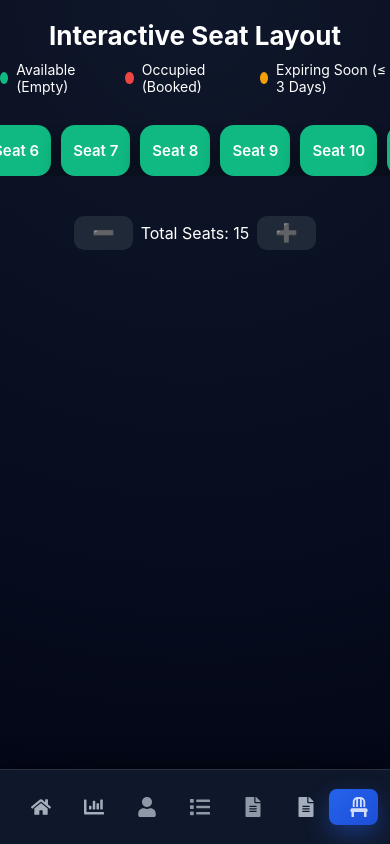
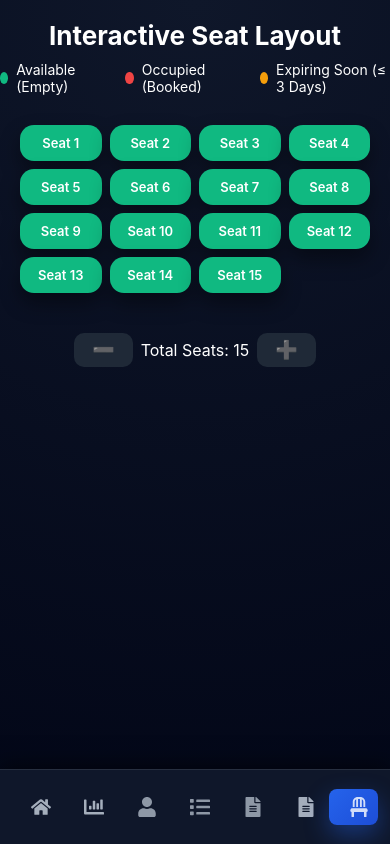
Before and after one commit to sujatapatel7827-maker/Library-Management-System, a React app in the folder frontend/: page /home/seats in a window 390 px wide. Built offline with nearby package versions, Linux system fonts and the light colour scheme; no server answers; sample sign-in values are in the browser's storage; the HTML template or start-up script is replaced by a standard one.

Commit message:
fix(ui): top nav sizing, seat grid wrapping on mobile, and date placeholders

```diff
--- a/frontend/src/components/BookingForm/BookingForm.jsx
+++ b/frontend/src/components/BookingForm/BookingForm.jsx
@@ -198,6 +198,7 @@ export default function BookingForm({ students, setStudents }) {
               }
             />
 
+            <div style={{textAlign: "left", color: "#aaa", fontSize: "14px", marginTop: "10px", marginBottom: "4px", paddingLeft: "4px"}}>Start Date</div>
             <input
               type="date"
               value={booking.startDate}
@@ -207,6 +208,7 @@ export default function BookingForm({ students, setStudents }) {
               required
             />
 
+            <div style={{textAlign: "left", color: "#aaa", fontSize: "14px", marginTop: "10px", marginBottom: "4px", paddingLeft: "4px"}}>End Date</div>
             <input
               type="date"
               value={booking.endDate}
--- a/frontend/src/components/Deshboard/Dashboard.css
+++ b/frontend/src/components/Deshboard/Dashboard.css
@@ -562,3 +562,4 @@
     width: 220px !important;
   }
 }
+@media (max-width: 768px) { .top-nav { justify-content: center !important; margin-bottom: 20px !important; gap: 10px !important; flex-wrap: wrap !important; font-size: 13px !important; } .top-nav span { display: flex !important; flex-direction: column !important; align-items: center !important; padding: 5px !important; } .top-nav span svg { font-size: 20px !important; margin-bottom: 4px !important; } }
--- a/frontend/src/components/Seats/SeatLayout.css
+++ b/frontend/src/components/Seats/SeatLayout.css
@@ -287,4 +287,4 @@ body {
   .seat-card-container {
     max-width: 100%;
   }
-}
+}@media (max-width: 768px) { .seat-card-container { grid-template-columns: repeat(auto-fill, minmax(75px, 1fr)) !important; gap: 8px !important; } .seat-card { padding: 10px 5px !important; } .seat-number { font-size: 13px !important; } .student-name { font-size: 10px !important; } }
--- a/frontend/src/index.css
+++ b/frontend/src/index.css
@@ -206,14 +206,4 @@ body.light .modal-content::-webkit-scrollbar-thumb {
     -webkit-overflow-scrolling: touch !important;
     display: block !important;
   }
-  .seat-card-wrapper {
-    overflow-x: auto !important;
-    -webkit-overflow-scrolling: touch !important;
-  }
-  .seat-card-container {
-    display: flex !important;
-    flex-wrap: nowrap !important;
-    min-width: max-content !important;
-    gap: 10px !important;
-  }
 }
```
